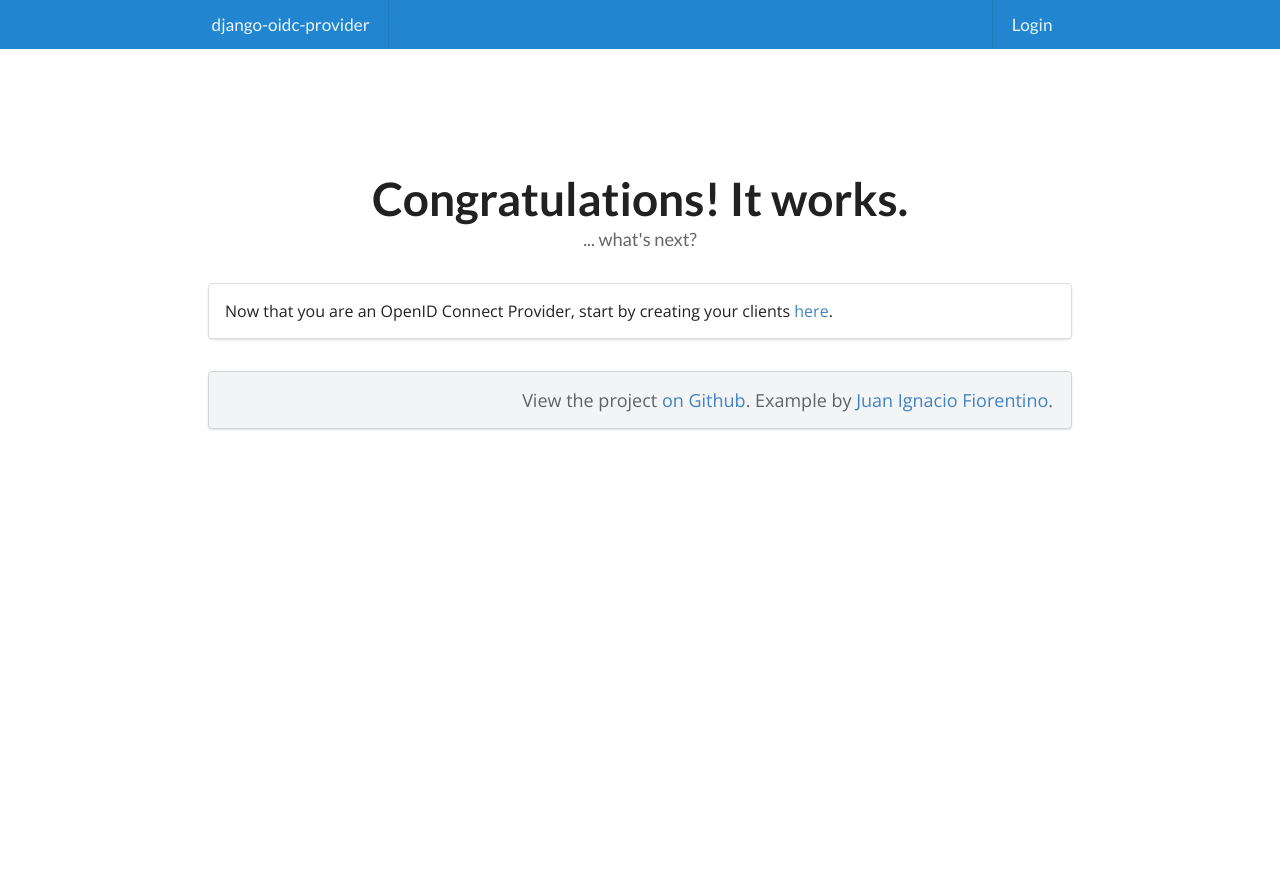
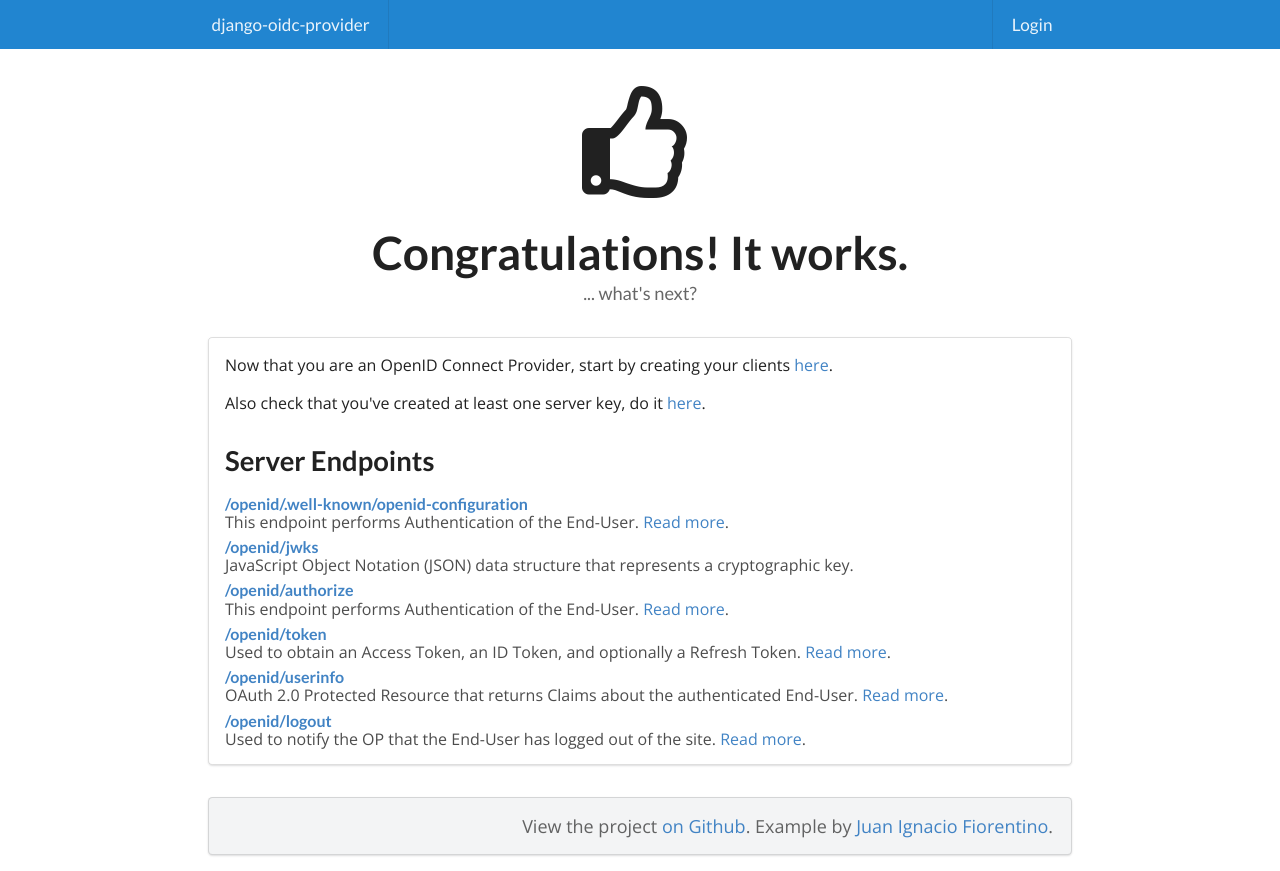
Before and after one commit to juanifioren/django-oidc-provider, a Django app: page / in a window 1280 px wide. Before the commit the page ends 430 px from the top, so only its background shows below. Run offline with Django 3.2, Linux system fonts and the light colour scheme; some libraries are stand-ins or nearby versions.

Commit message:
Edit example project templates.

```diff
--- a/example_project/provider_app/static/css/custom.css
+++ b/example_project/provider_app/static/css/custom.css
@@ -8,7 +8,7 @@ body {
     font-family: 'Open Sans', sans-serif;
     font-weight: 400;
     height: auto;
-    padding-top: 100px;
+    padding-top: 10px;
 }
 
 .ui.huge.header {
--- a/example_project/provider_app/templates/home.html
+++ b/example_project/provider_app/templates/home.html
@@ -7,6 +7,7 @@
     <div class="ui stackable page grid">
         <div class="row">
             <div class="center aligned column">
+                <i class="thumbs outline up massive icon"></i>
                 <h1 class="ui huge header">Congratulations! It works. <div class="sub header">... what's next?</div></h1>
             </div>
         </div>
@@ -15,6 +16,34 @@
                 <div class="ui segments">
                     <div class="ui segment">
                         <p>Now that you are an OpenID Connect Provider, start by creating your clients <a href="{% url 'admin:index' %}oidc_provider/client/" target="_BLANK">here</a>.</p>
+                        <p>Also check that you've created at least one server key, do it <a href="{% url 'admin:index' %}oidc_provider/rsakey/" target="_BLANK">here</a>.</p>
+                        <h2 class="ui header">Server Endpoints</h2>
+                        <div class="ui list">
+                            <div class="item">
+                                <a href="{% url 'oidc_provider:provider_info' %}" class="header">{% url 'oidc_provider:provider_info' %}</a>
+                                <div class="description">This endpoint performs Authentication of the End-User. <a href="http://openid.net/specs/openid-connect-discovery-1_0.html#ProviderConfig" target="_BLANK">Read more</a>.</div>
+                            </div>
+                            <div class="item">
+                                <a href="{% url 'oidc_provider:jwks' %}" class="header">{% url 'oidc_provider:jwks' %}</a>
+                                <div class="description">JavaScript Object Notation (JSON) data structure that represents a cryptographic key.</div>
+                            </div>
+                            <div class="item">
+                                <a href="{% url 'oidc_provider:authorize' %}" class="header">{% url 'oidc_provider:authorize' %}</a>
+                                <div class="description">This endpoint performs Authentication of the End-User. <a href="http://openid.net/specs/openid-connect-core-1_0.html#AuthorizationEndpoint" target="_BLANK">Read more</a>.</div>
+                            </div>
+                            <div class="item">
+                                <a href="{% url 'oidc_provider:token' %}" class="header">{% url 'oidc_provider:token' %}</a>
+                                <div class="description">Used to obtain an Access Token, an ID Token, and optionally a Refresh Token. <a href="http://openid.net/specs/openid-connect-core-1_0.html#TokenEndpoint" target="_BLANK">Read more</a>.</div>
+                            </div>
+                            <div class="item">
+                                <a href="{% url 'oidc_provider:userinfo' %}" class="header">{% url 'oidc_provider:userinfo' %}</a>
+                                <div class="description">OAuth 2.0 Protected Resource that returns Claims about the authenticated End-User. <a href="http://openid.net/specs/openid-connect-core-1_0.html#UserInfo" target="_BLANK">Read more</a>.</div>
+                            </div>
+                            <div class="item">
+                                <a href="{% url 'oidc_provider:logout' %}" class="header">{% url 'oidc_provider:logout' %}</a>
+                                <div class="description">Used to notify the OP that the End-User has logged out of the site. <a href="http://openid.net/specs/openid-connect-session-1_0.html#RPLogout" target="_BLANK">Read more</a>.</div>
+                            </div>
+                        </div>
                     </div>
                 </div>
             </div>
```
